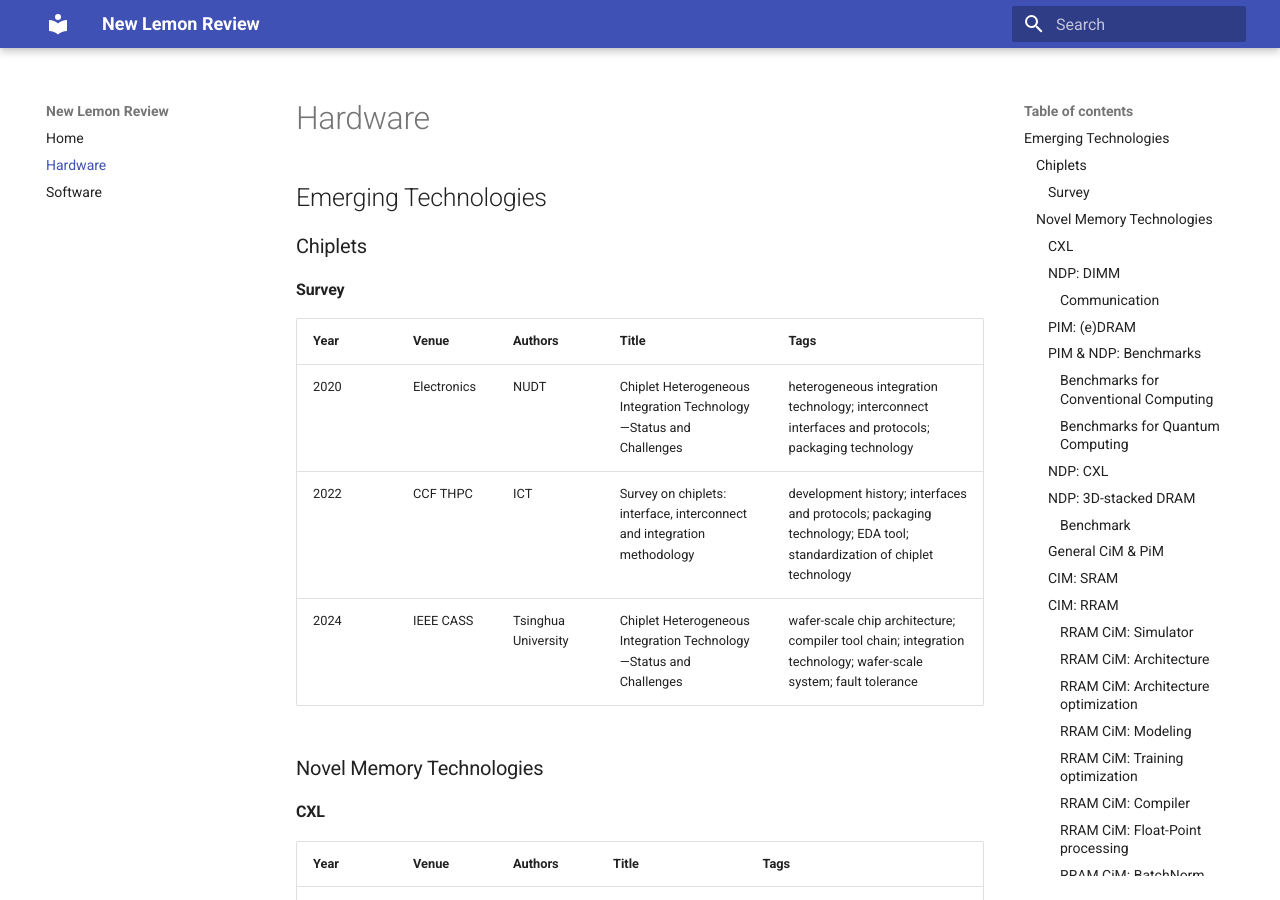
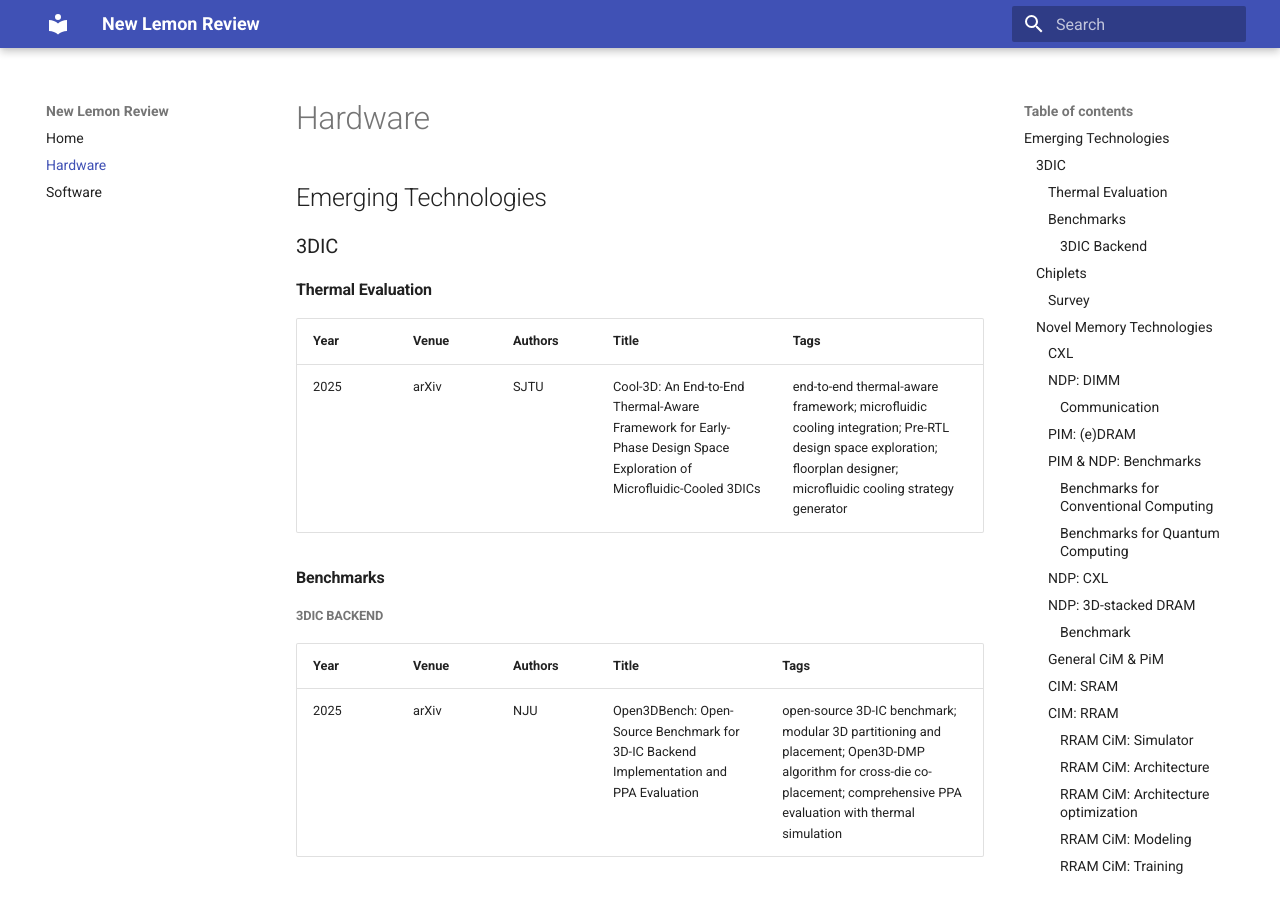
Before and after one commit to pku-lemonade/review, an MkDocs documentation site: the page built from docs/Hardware.md, in a window 1280 px wide and 900 px high. Built offline with MkDocs 1.6.1 and Material for MkDocs 9.7.7, drawn with Linux system fonts in a browser that asks for light colours; some of the changed text lies outside the part shown.

Commit message:
Added paper about 3DIC, SSDs and so on. (#41)

```diff
--- a/docs/Hardware.md
+++ b/docs/Hardware.md
@@ -1,6 +1,20 @@
 # Hardware
 
 ## Emerging Technologies
+
+### 3DIC
+
+#### Thermal Evaluation
+| Year | Venue | Authors | Title | Tags |
+|-|-|-|-|-|
+| 2025 | arXiv | SJTU | Cool-3D: An End-to-End Thermal-Aware Framework for Early-Phase Design Space Exploration of Microfluidic-Cooled 3DICs | end-to-end thermal-aware framework; microfluidic cooling integration; Pre-RTL design space exploration; floorplan designer; microfluidic cooling strategy generator |
+
+#### Benchmarks
+
+##### 3DIC Backend
+| Year | Venue | Authors | Title | Tags |
+|-|-|-|-|-|
+| 2025 | arXiv | NJU | Open3DBench: Open-Source Benchmark for 3D-IC Backend Implementation and PPA Evaluation | open-source 3D-IC benchmark; modular 3D partitioning and placement; Open3D-DMP algorithm for cross-die co-placement; comprehensive PPA evaluation with thermal simulation |
 
 ### Chiplets
 
@@ -271,6 +285,7 @@ Non-ideal Aware Methods: data types, training algiruthm, SRAM for compensation.
 | Year | Venue | Authors | Title | Tags |
 |-|-|-|-|-|
 | 2024 | DATE | NTU | ViTA: A Highly Efficient Dataflow and Architecture for Vision Transformers| highly efficient memory-centric dataflow; fused special function module for non-linear functions; A comprehensive DSE of ViTA Kernels and VMUs |
+| 2025 | arXiv | SJTU | ROMA: A Read-Only-Memory-based Accelerator for QLoRA-based On-Device LLM | hybrid ROM-SRAM architecture for on-device LLM; "B-ROM" design for area-efficient ROM; fused cell integration of ROM and compute unit; QLoRA rank adaptation for task-specific tuning; on-chip storage optimization for quantized models |
 
 #### Graph Accelerators
 
```
Also changed, not shown: docs/Software.md (+6 -0 lines).
